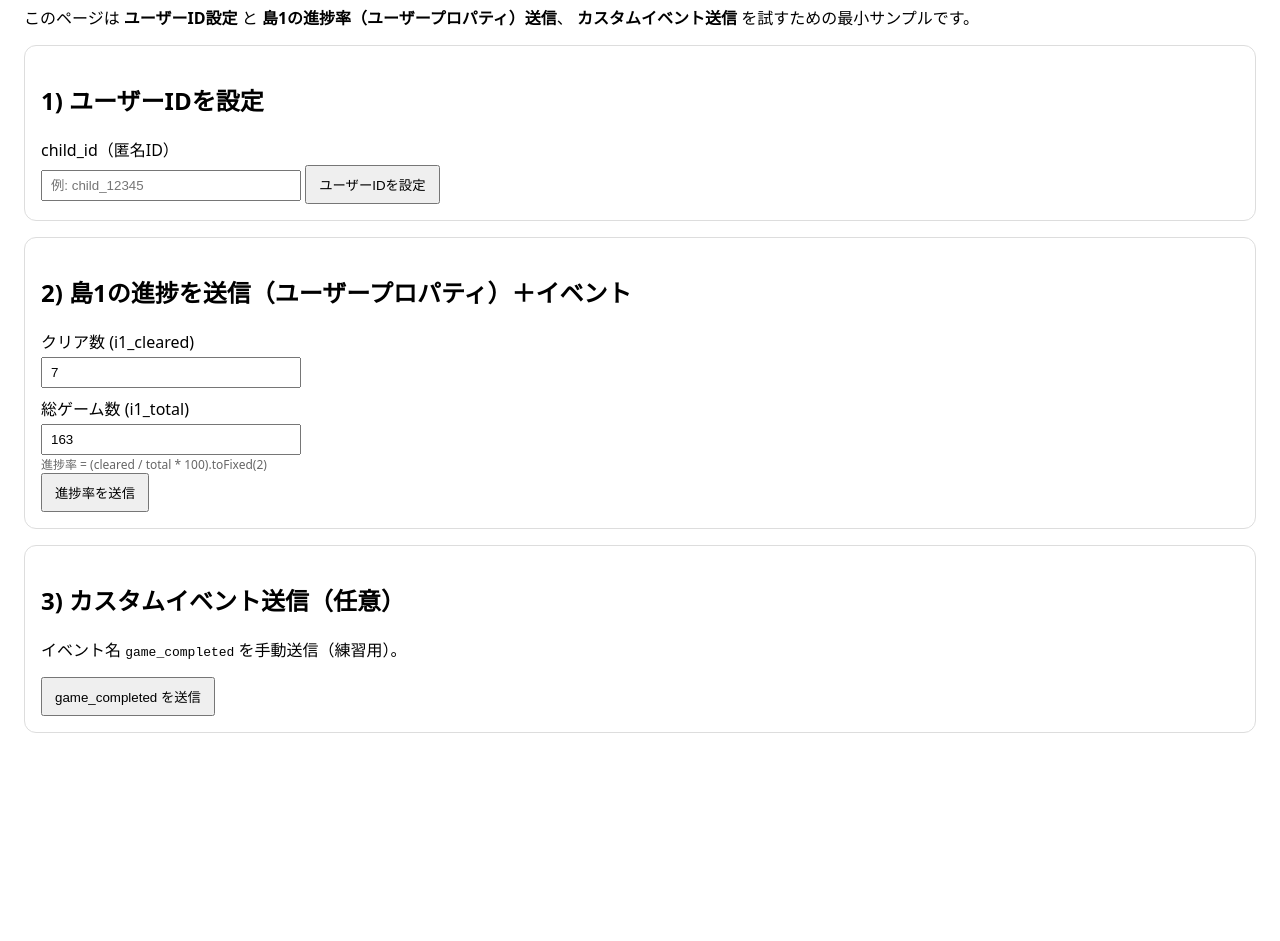
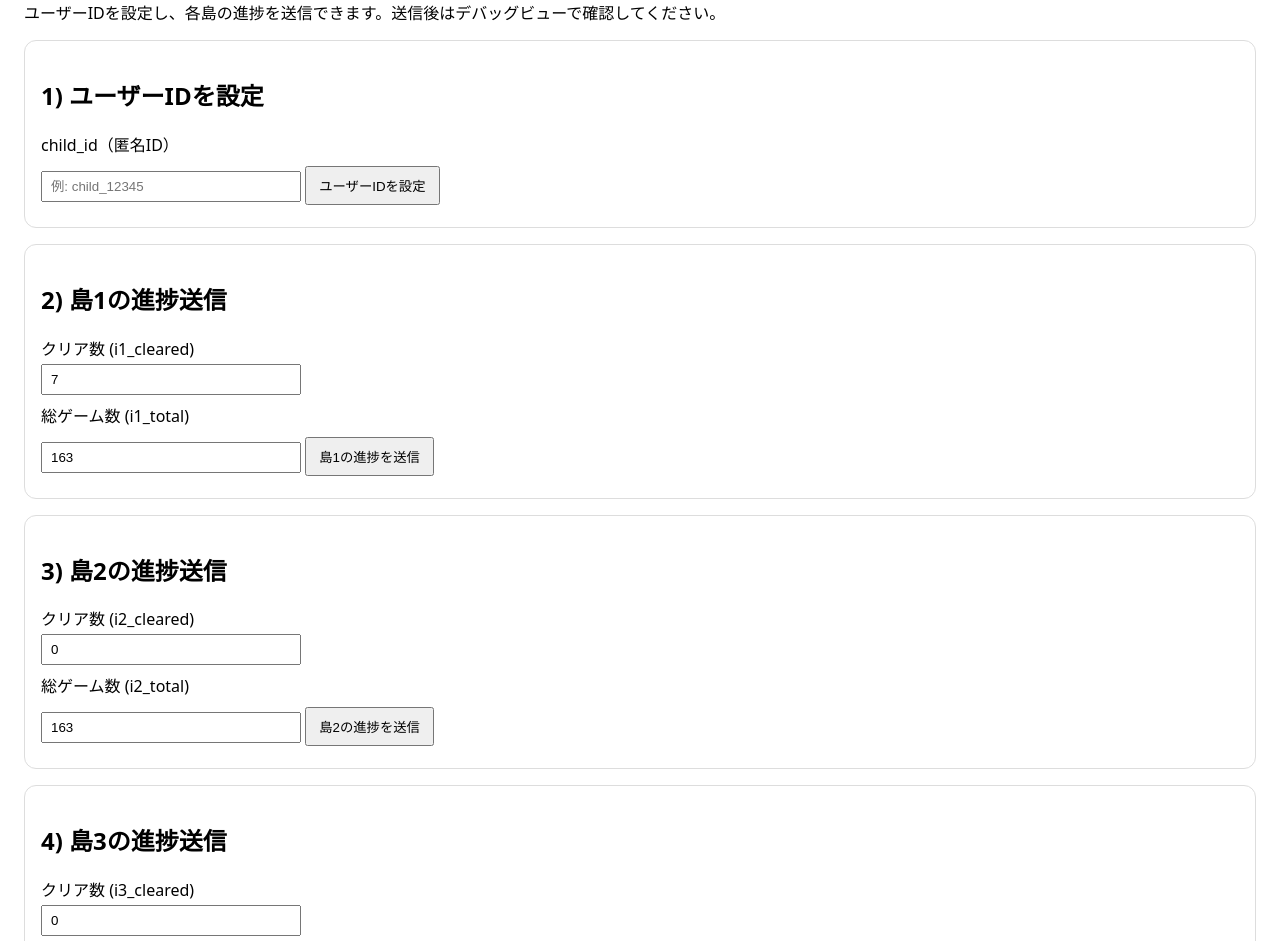
Before and after one commit to tomota45/my-website20251002, a plain HTML site: page index.html in a window 1280 px wide. Shown: the part 86-1027 px from the top of the page. Before the commit the page ends 843 px from the top, so only its background shows below. Drawn offline with Linux system fonts and the light colour scheme.

Commit message:
Update index.html　島3種版

```diff
--- a/index.html
+++ b/index.html
@@ -3,29 +3,30 @@
 <head>
   <meta charset="utf-8">
   <meta name="viewport" content="width=device-width, initial-scale=1">
-  <title>GA4 テスト用サイト</title>
+  <title>GA4 テスト用ページ（島1～3対応）</title>
 
-  <!-- GA4 -->
   <script async src="https://www.googletagmanager.com/gtag/js?id=G-63CFYTMVDM"></script>
   <script>
     window.dataLayer = window.dataLayer || [];
     function gtag(){dataLayer.push(arguments);}
     gtag('js', new Date());
-    gtag('config', 'G-63CFYTMVDM'); // 測定ID
+    gtag('config', 'G-63CFYTMVDM');
   </script>
 
   <style>
     body { font-family: system-ui, -apple-system, Segoe UI, Roboto, 'Noto Sans JP', sans-serif; margin: 24px; }
-    .card { border: 1px solid #ddd; border-radius: 12px; padding:16px; margin-bottom:16px; }
-    label { display:block; margin: 8px 0 4px; } input { width: 240px; padding: 6px 8px; }
-    button { padding:8px 12px; margin-right:8px; cursor:pointer; }
-    .small { color:#666; font-size:12px; } .ok { color:#066a00; }
+    h1 { margin-bottom: 8px; }
+    .card { border: 1px solid #ddd; border-radius: 12px; padding: 16px; margin-bottom: 16px; }
+    label { display:block; margin: 8px 0 4px; }
+    input { width: 240px; padding: 6px 8px; }
+    button { padding: 8px 12px; margin-top: 6px; cursor: pointer; }
+    .small { color:#666; font-size: 12px; margin-top: 6px; }
+    .ok { color: #066a00; }
   </style>
 </head>
 <body>
-  <h1>GA4 テスト用ページ　v1005_02</h1>
-  <p>このページは <strong>ユーザーID設定</strong> と <strong>島1の進捗率（ユーザープロパティ）送信</strong>、
-     <strong>カスタムイベント送信</strong> を試すための最小サンプルです。</p>
+  <h1>GA4 テスト用ページ（島1～3対応）</h1>
+  <p>ユーザーIDを設定し、各島の進捗を送信できます。送信後はデバッグビューで確認してください。</p>
 
   <div class="card">
     <h2>1) ユーザーIDを設定</h2>
@@ -36,58 +37,60 @@
   </div>
 
   <div class="card">
-    <h2>2) 島1の進捗を送信（ユーザープロパティ）＋イベント</h2>
+    <h2>2) 島1の進捗送信</h2>
     <label>クリア数 (i1_cleared)</label>
-    <input id="cleared" type="number" value="7" min="0">
+    <input id="cleared1" type="number" value="7" min="0">
     <label>総ゲーム数 (i1_total)</label>
-    <input id="total" type="number" value="163" min="1">
-    <div class="small">進捗率 = (cleared / total * 100).toFixed(2)</div>
-    <button onclick="sendIslandProgress()">進捗率を送信</button>
-    <div id="progressMsg" class="small"></div>
+    <input id="total1" type="number" value="163" min="1">
+    <button onclick="sendIslandProgress(1)">島1の進捗を送信</button>
+    <div id="progressMsg1" class="small"></div>
   </div>
 
   <div class="card">
-    <h2>3) カスタムイベント送信（任意）</h2>
-    <p>イベント名 <code>game_completed</code> を手動送信（練習用）。</p>
-    <button onclick="sendEvent()">game_completed を送信</button>
-    <div id="eventMsg" class="small"></div>
+    <h2>3) 島2の進捗送信</h2>
+    <label>クリア数 (i2_cleared)</label>
+    <input id="cleared2" type="number" value="0" min="0">
+    <label>総ゲーム数 (i2_total)</label>
+    <input id="total2" type="number" value="163" min="1">
+    <button onclick="sendIslandProgress(2)">島2の進捗を送信</button>
+    <div id="progressMsg2" class="small"></div>
+  </div>
+
+  <div class="card">
+    <h2>4) 島3の進捗送信</h2>
+    <label>クリア数 (i3_cleared)</label>
+    <input id="cleared3" type="number" value="0" min="0">
+    <label>総ゲーム数 (i3_total)</label>
+    <input id="total3" type="number" value="163" min="1">
+    <button onclick="sendIslandProgress(3)">島3の進捗を送信</button>
+    <div id="progressMsg3" class="small"></div>
   </div>
 
   <script>
     function setUserId() {
       const id = document.getElementById('childId').value.trim();
       if (!id) { alert('child_id を入力してください'); return; }
-    gtag('config', 'G-63CFYTMVDM', { user_id: id, debug_mode: true }); // ← debug_mode追加
+      gtag('config', 'G-63CFYTMVDM', { user_id: id, debug_mode: true });
       document.getElementById('userIdMsg').innerHTML = '設定: user_id = <span class="ok">' + id + '</span>';
     }
 
-  function sendIslandProgress() {
-    const cleared = Number(document.getElementById('cleared').value);
-    const total = Number(document.getElementById('total').value || 1);
+    function sendIslandProgress(islandNum) {
+      const cleared = Number(document.getElementById(`cleared${islandNum}`).value);
+      const total = Number(document.getElementById(`total${islandNum}`).value || 1);
       const pct = (cleared / total * 100).toFixed(2);
-    gtag('set', 'user_properties', { island1_progress_percent: pct });
 
-    // debug_mode: true を付与
+      const propName = `island${islandNum}_progress_percent`;
+      const islandId = `island_0${islandNum}`;
+
+      gtag('set', 'user_properties', { [propName]: pct });
       gtag('event', 'game_completed', {
-      content_id: 'game_01',
-      island_id: 'island_01',
-      attempt_count: 1,
-      learning_time_sec: 120,
+        island_id: islandId,
+        [propName]: pct,
         debug_mode: true
       });
 
-    document.getElementById('progressMsg').innerHTML = '送信: island1_progress_percent = <span class="ok">' + pct + '%</span>';
-  }
-
-  function sendEvent() {
-    gtag('event', 'game_completed', {
-      content_id: 'game_01',
-      island_id: 'island_01',
-      attempt_count: 1,
-      learning_time_sec: 120,
-      debug_mode: true
-    });
-    document.getElementById('eventMsg').innerHTML = '送信: event game_completed (debug_mode)';
+      document.getElementById(`progressMsg${islandNum}`).innerHTML =
+        `送信: ${propName} = <span class="ok">${pct}%</span>`;
     }
   </script>
 </body>
```
Lines whose indentation alone changed are shown as unchanged.
